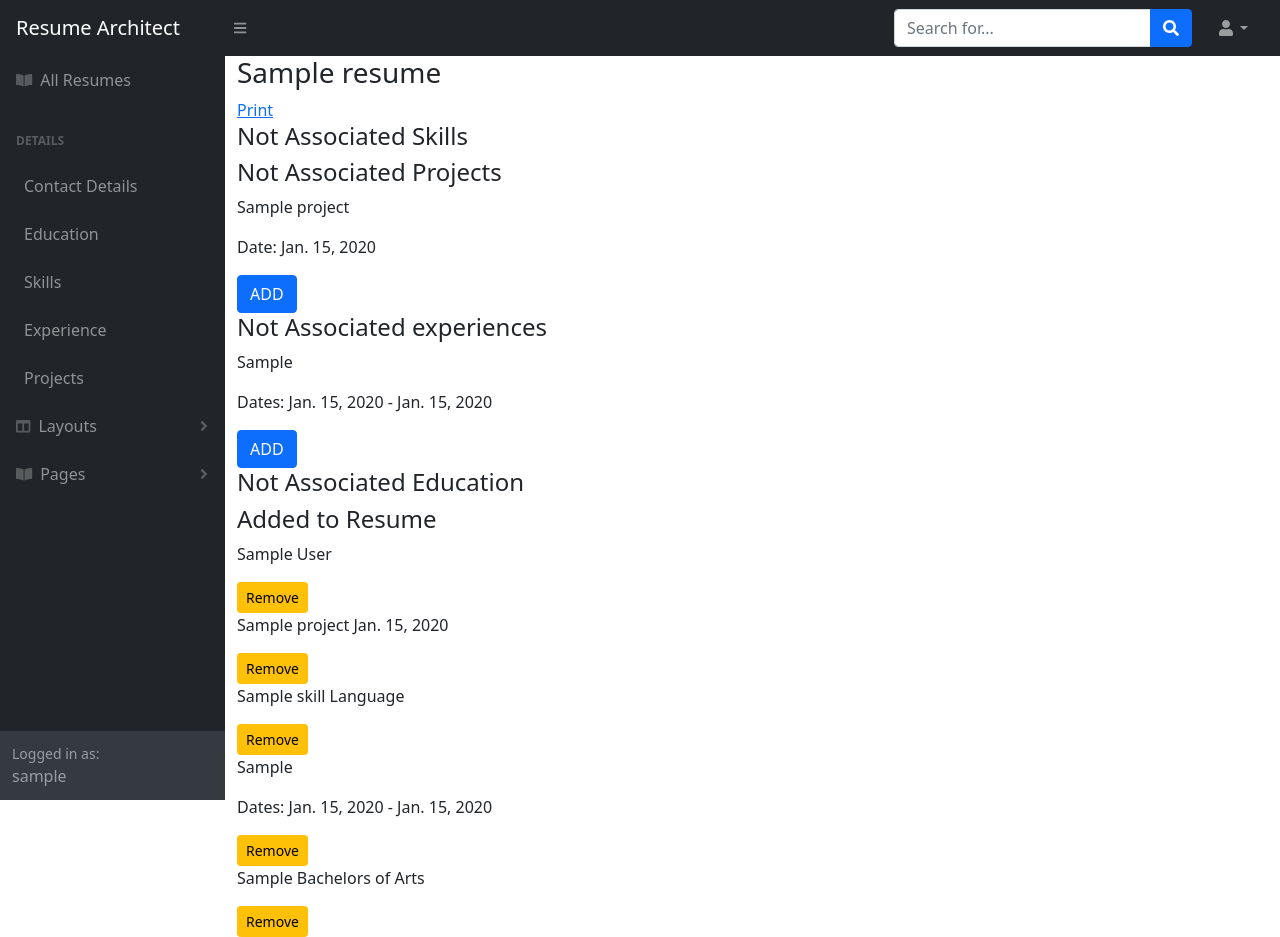
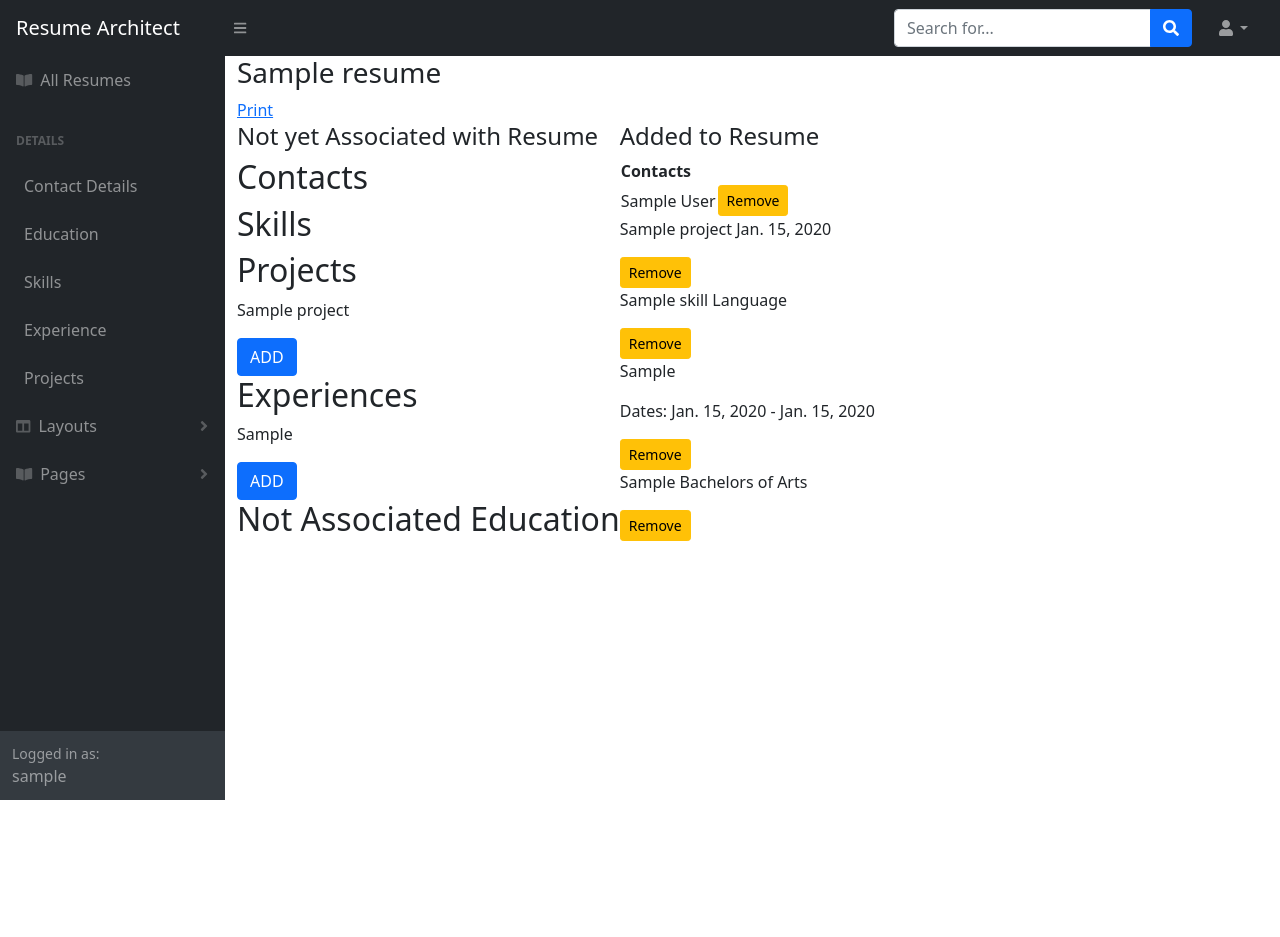
Before and after one commit to Jazmin-Ewers/resume_architect, a Django app: page /resumes/1/ in a window 1280 px wide. After the commit the page ends 800 px from the top, so only its background shows below. Run offline with Django 3.2, Linux system fonts and the light colour scheme; a user stored in the database is signed in; tables that the repository leaves empty hold one stand-in row (values such as "Sample post"); some libraries are stand-ins or nearby versions.

Commit message:
Update styling for unassociated models on resume details page

```diff
--- a/main_app/static/css/styles_other.css
+++ b/main_app/static/css/styles_other.css
@@ -125,3 +125,7 @@
   display: flex;
   justify-content: center;
 }
+
+.resume-detail-container {
+  display: flex;
+}
--- a/main_app/templates/resumes/detail.html
+++ b/main_app/templates/resumes/detail.html
@@ -1,112 +1,124 @@
 {% extends 'base.html' %}
 {% block content %}
-<div class="">
 
 
 <h3>{{ resume.name }}</h3>
 <a href="{% url 'resumes_print' resume.id %}">Print</a>
 
-<!-- Not Associated -->
+<div class="resume-detail-container">
+
+  <div class="resume-notassoc">
+    <h4>Not yet Associated with Resume</h4>
 
       <!-- Not Associated Contacts -->
+      <section class="section-notassoc">
+        <h2>Contacts</h2>
         {% for contact in contacts %}
-    <div class="">
-      <p class="-title">{{ contact.first_name }} {{ contact.last_name }}</p>
-    </div>
-    <div class="">
+          <div class="resume-card-box">
+            <p class="card-text--title">{{ contact.first_name }} {{ contact.last_name }}</p>
+            <p class="">{{ contact.job_title }}</p>
             <form action="{% url 'assoc_contact' resume.id contact.id %}" method="POST">
               {% csrf_token %}
-      <button class="btn btn-primary" Type="submit"> ADD</button>
+              <button class="btn btn-primary" Type="submit">ADD</button>
             </form>
           </div>
         {% endfor %}
+      </section>
 
 
       <!-- Not Associated Skills -->
-<h4> Not Associated Skills</h4>
+      <section class="section-notassoc">
+        <h2>Skills</h2>
         {% for skill in skills %}
-    <div class="">
-      <p class="-title">{{ skill.name }}</p>
-      <p>Type: {{ skill.type }}</p>
-    </div>
-    <div class="">
+          <div class="resume-card-box">
+            <p class="">{{ skill.name }}</p>
             <form action="{% url 'assoc_skill' resume.id skill.id %}" method="POST">
               {% csrf_token %}
               <button class="btn btn-primary" Type="submit"> ADD</button>
             </form>
           </div>
         {% endfor %}
-
+      </section>
 
 
       <!-- Not Associated Projects -->
-<h4> Not Associated Projects</h4>
+      <section class="section-notassoc">
+        <h2>Projects</h2>
         {% for project in projects %}
-  <div class="">
-    <p class="-title">{{ project.name }}</p>
-    <p>Date: {{ project.date }}</p>
-  </div>
-  <div class="">
+          <div class="resume-card-box">
+            <p class="">{{ project.name }}</p>
             <form action="{% url 'assoc_project' resume.id project.id %}" method="POST">
               {% csrf_token %}
               <button class="btn btn-primary" Type="submit"> ADD</button>
             </form>
           </div>
         {% endfor %}
+      </section>
 
       <!-- Not Associated Experiences -->
-<h4> Not Associated experiences</h4>
+      <section class="section-notassoc">
+        <h2>Experiences</h2>
         {% for experience in experiences %}
-  <div class="">
-    <p class="-title">{{ experience.workplace }}</p>
-    <p>Dates: {{ experience.start_date }} - {{ experience.end_date }}</p>
-  </div>
-  <div class="">
+          <div class="resume-card-box">
+            <p class="">{{ experience.workplace }}</p>
             <form action="{% url 'assoc_experience' resume.id experience.id %}" method="POST">
               {% csrf_token %}
               <button class="btn btn-primary" Type="submit"> ADD</button>
             </form>
           </div>
         {% endfor %}
+      </section>
 
       <!-- Not Associated Educations -->
-  <h4> Not Associated Education</h4>
+      <section class="section-notassoc">
+        <h2> Not Associated Education</h2>
         {% for education in educations %}
-    <div class="">
+          <div class="resume-card-box">
             <p class="-title">{{ education.institution }}</p>
             <p>Type: {{ education.get_degree_display }}</p>
-    </div>
-    <div class="">
             <form action="{% url 'assoc_education' resume.id education.id %}" method="POST">
               {% csrf_token %}
               <button class="btn btn-primary" Type="submit"> ADD</button>
             </form>
           </div>
         {% endfor %}
+      </section>
 
-
+  </div>
 
   <!-- Associated with Resume -->
-  <h4> Added to Resume </h4>
+  <div class="resume--assoc">
+
+    <h4>Added to Resume</h4>
+
     <!-- Display Added Contacts -->
+    <section class="section-assoc">
       {% if resume.contacts.count %}
+        <table>
+            <tr>
+              <th>Contacts</th>
+              <th></th>
+            </tr>
           {% for contact in resume.contacts.all %}
-      <div class="">
-        <p class="">
-          {{ contact.first_name }}
-          {{ contact.last_name }}
-        </p>
-      </div>
-      <div class="">
+            <tr>
+              <td>{{ contact.first_name }} {{ contact.last_name }}</td>
+              <td>
                 <form action="{% url 'unassoc_contact' resume.id contact.id %}" method="POST">
                   {% csrf_token %}
                   <button type="submit" class="btn btn-warning btn-sm">Remove</button>
                 </form>
-      </div>
+              </td>
+            </tr>
             {% endfor %}
+        </table>
       {% else %}
         <h5>No Contacts</h5>
       {% endif %}
+    </section>
+
+
+
+
 
     <!-- Display Added Projects -->
     {% if resume.projects.count %}
@@ -192,8 +204,9 @@
     <h5>No Educations</h5>
     {% endif %}
 
+  </div>
 
 
-
+</div>
 
 {% endblock %}
```
Lines whose indentation alone changed are shown as unchanged.
